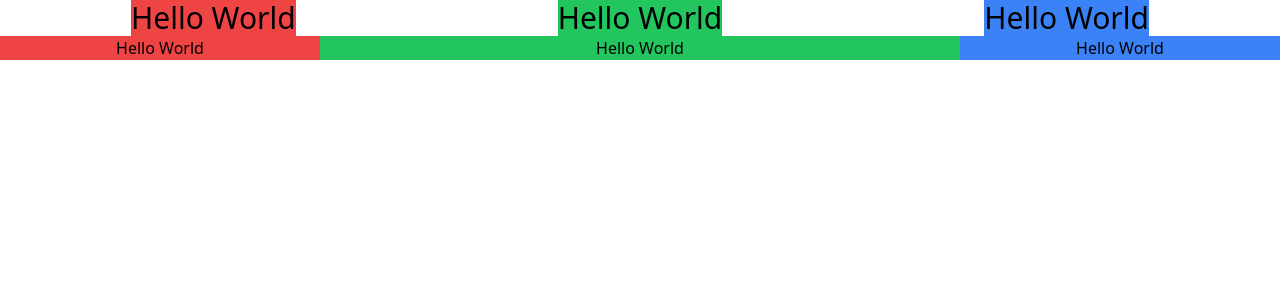
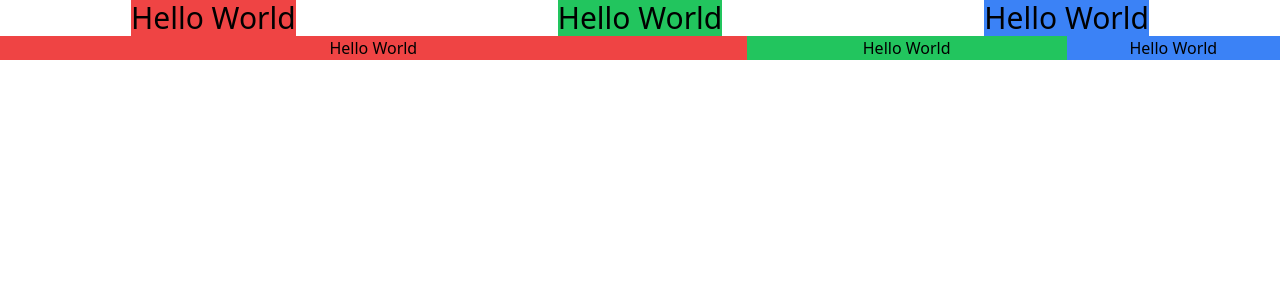
Before and after one commit to PawanKumar666/TailwindHeadstart, a React (Vite) app in the folder Tailwind-Practice/: page / in a window 1280 px wide. Shown: the top 300 px of the page. Built offline with nearby package versions, Linux system fonts and the light colour scheme.

Commit message:
Minor upd

```diff
--- a/Tailwind-Practice/src/components/grid.jsx
+++ b/Tailwind-Practice/src/components/grid.jsx
@@ -1,13 +1,13 @@
 export default function Grid(){
     return (
-        <div className="grid grid-cols-4 text-center">
-            <div className="bg-red-500 col-span-1">
+        <div className="grid grid-cols-12 text-center">
+            <div className="bg-red-500 col-span-7">
                 <h1>Hello World</h1>
             </div>
-            <div className="bg-green-500 col-span-2">
+            <div className="bg-green-500 col-span-3">
                 <h1>Hello World</h1>
             </div>
-            <div className="bg-blue-500">
+            <div className="bg-blue-500 col-span-2">
                 <h1>Hello World</h1>
             </div>
         </div>
```
